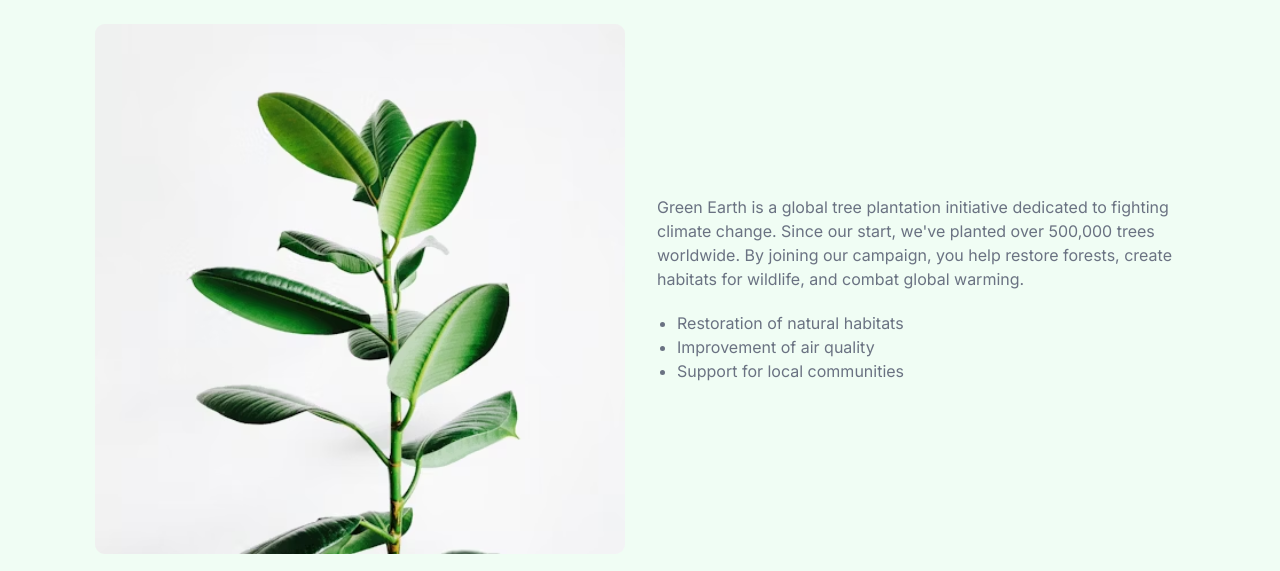
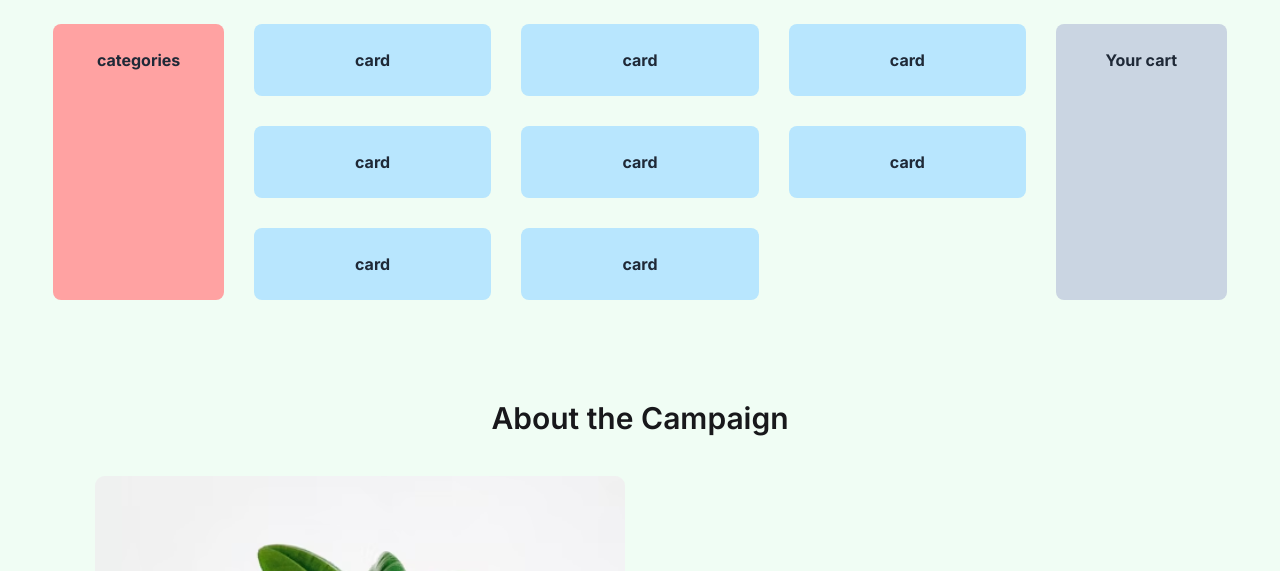
Before and after one commit to khorshedsadhin/ProgrammingHero-A06, a plain HTML site: page index.html in a window 1280 px wide. Shown: the part 529-1100 px from the top of the page. Drawn offline with nearby package versions, Linux system fonts and the light colour scheme.

Commit message:
added cart section layout

```diff
--- a/index.html
+++ b/index.html
@@ -62,13 +62,42 @@
 
   <!-- main section -->
   <main class="bg-[#F0FDF4]">
+    <!-- card section -->
+    <section class="w-11/12 mx-auto md:pt-[100px] pt-8">
+      <h2 class="text-center font-semibold text-2xl md:pb-10 pb-5 md:text-3xl">Choose Your Trees</h2>
+
+      <!-- cards maintainer -->
+      <div class="grid grid-cols-1 lg:grid-cols-[repeat(18,1fr)] gap-[30px]">
+          <div id="categories" class="bg-red-300 demo-box lg:col-span-3">
+          categories
+        </div>
+
+        <div id="cards" class="lg:col-span-12">
+          <div class="grid sm:grid-cols-2 lg:grid-cols-3 gap-[30px]">
+            <p class="bg-sky-200 demo-box">card</p>
+            <p class="bg-sky-200 demo-box">card</p>
+            <p class="bg-sky-200 demo-box">card</p>
+            <p class="bg-sky-200 demo-box">card</p>
+            <p class="bg-sky-200 demo-box">card</p>
+            <p class="bg-sky-200 demo-box">card</p>
+            <p class="bg-sky-200 demo-box">card</p>
+            <p class="bg-sky-200 demo-box">card</p>
+          </div>
+        </div>
+
+        <div id="cart" class="bg-slate-300 demo-box lg:col-span-3">
+          Your cart
+        </div>
+      </div>
+    </section>
+
     <!-- campaign section -->
     <section class="md:max-w-[1090px] w-11/12 mx-auto py-8 md:py-[100px]">
       <h2 class="text-center font-semibold text-2xl md:pb-10 pb-5 md:text-3xl">About the Campaign</h2>
 
       <div class="flex flex-col md:flex-row gap-8 justify-center items-center">
         <img class="w-full md:w-1/2" src="./assets/about.png" alt="">
-        <div class="text-gray-500">
+        <div class="w-full md:w-1/2 text-gray-500">
           <p>Green Earth is a global tree plantation initiative dedicated to fighting climate change. Since our start,
             we've planted over 500,000 trees worldwide. By joining our campaign, you help restore forests, create
             habitats for wildlife, and combat global warming.</p>
--- a/styles/style.css
+++ b/styles/style.css
@@ -3,3 +3,11 @@
 * {
     font-family: "Inter", sans-serif;
 }
+
+.demo-box {
+            padding: 1.5rem;
+            border-radius: 0.5rem;
+            text-align: center;
+            font-weight: bold;
+            color: #1f2937;
+}
```
